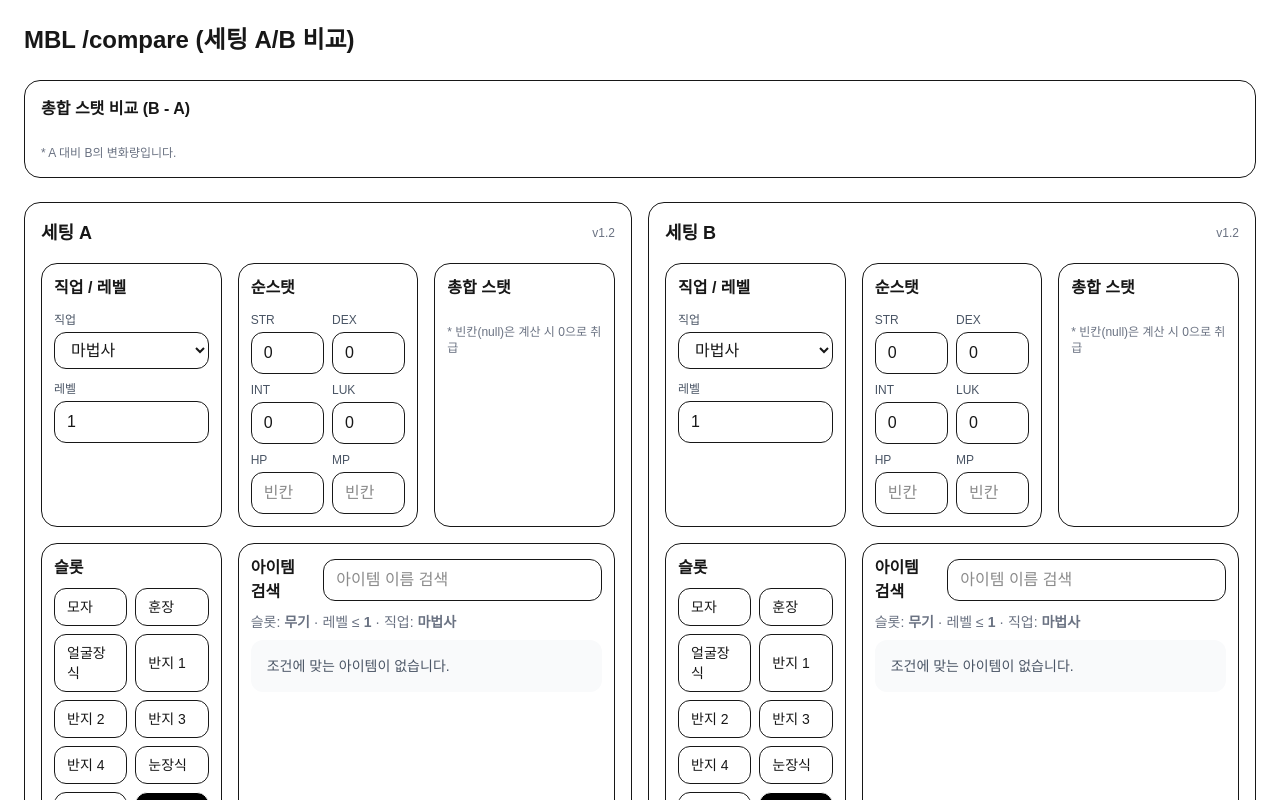
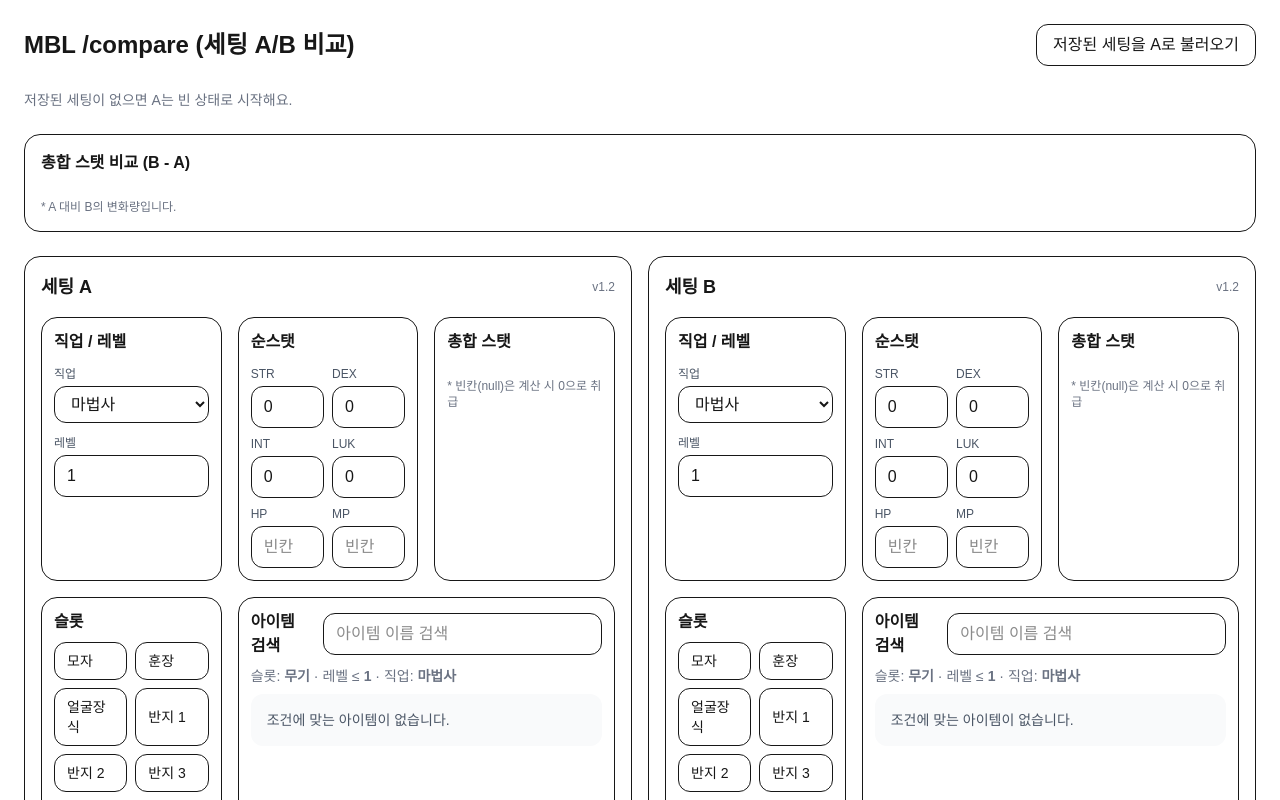
Before and after one commit to qjatjr48724/mbl, a Next.js app: page /compare in a window 1280 px wide. Shown: the top 800 px of the page. Built offline with nearby package versions, Linux system fonts and the light colour scheme.

Commit message:
빌드 저장 및 비교 페이지에서 A 불러오기 기능 추가

```diff
--- a/app/compare/page.tsx
+++ b/app/compare/page.tsx
@@ -4,6 +4,7 @@ import React from "react";
 import BuildPanel, { calcTotal } from "@/components/BuildPanel";
 import type { BuildState } from "@/lib/types";
 import { STAT_KEYS, type StatKey } from "@/lib/constants/stats";
+import { loadBuildFromStorage } from "@/lib/storage";
 
 const STAT_LABEL_KO: Record<StatKey, string> = {
   STR: "STR",
@@ -34,6 +35,22 @@ function makeEmpty(): BuildState {
 export default function Page() {
   const [a, setA] = React.useState<BuildState>(makeEmpty());
   const [b, setB] = React.useState<BuildState>(makeEmpty());
+  const [loadedAt, setLoadedAt] = React.useState<string | null>(null);
+
+  // ✅ 자동 불러오기: compare 들어오면 저장된 세팅이 있으면 A로 세팅
+  React.useEffect(() => {
+    const loaded = loadBuildFromStorage();
+    if (!loaded) return;
+    setA(loaded.build);
+    setLoadedAt(loaded.savedAt);
+  }, []);
+
+  function loadToA() {
+    const loaded = loadBuildFromStorage();
+    if (!loaded) return;
+    setA(loaded.build);
+    setLoadedAt(loaded.savedAt);
+  }
 
   const totalA = React.useMemo(() => calcTotal(a), [a]);
   const totalB = React.useMemo(() => calcTotal(b), [b]);
@@ -46,7 +63,21 @@ export default function Page() {
 
   return (
     <main className="p-6 space-y-6">
-      <h1 className="text-2xl font-semibold">MBL /compare (세팅 A/B 비교)</h1>
+      <div className="flex items-center justify-between gap-3">
+        <h1 className="text-2xl font-semibold">MBL /compare (세팅 A/B 비교)</h1>
+
+        <button className="rounded-xl border px-4 py-2" onClick={loadToA}>
+          저장된 세팅을 A로 불러오기
+        </button>
+      </div>
+
+      {loadedAt ? (
+        <div className="text-sm text-gray-600">
+          A는 저장된 세팅에서 불러옴 (저장 시각: {new Date(loadedAt).toLocaleString()})
+        </div>
+      ) : (
+        <div className="text-sm text-gray-500">저장된 세팅이 없으면 A는 빈 상태로 시작해요.</div>
+      )}
 
       <section className="rounded-2xl border p-4 space-y-3">
         <h2 className="font-semibold">총합 스탯 비교 (B - A)</h2>
--- /dev/null
+++ b/lib/storage.ts
@@ -0,0 +1,45 @@
+// mbl/lib/storage.ts
+import type { BuildState } from "./types";
+
+const KEY = "mbl.savedBuild.v1";
+
+type Payload = {
+  version: 1;
+  savedAt: string; // ISO
+  build: BuildState;
+};
+
+function isBrowser() {
+  return typeof window !== "undefined";
+}
+
+export function saveBuildToStorage(build: BuildState) {
+  if (!isBrowser()) return;
+
+  const payload: Payload = {
+    version: 1,
+    savedAt: new Date().toISOString(),
+    build,
+  };
+  localStorage.setItem(KEY, JSON.stringify(payload));
+}
+
+export function loadBuildFromStorage(): { build: BuildState; savedAt: string } | null {
+  if (!isBrowser()) return null;
+
+  const raw = localStorage.getItem(KEY);
+  if (!raw) return null;
+
+  try {
+    const parsed = JSON.parse(raw) as Partial<Payload>;
+    if (parsed.version !== 1 || !parsed.build || !parsed.savedAt) return null;
+    return { build: parsed.build as BuildState, savedAt: parsed.savedAt as string };
+  } catch {
+    return null;
+  }
+}
+
+export function clearSavedBuild() {
+  if (!isBrowser()) return;
+  localStorage.removeItem(KEY);
+}
```
Also changed, not shown: app/build/page.tsx.
